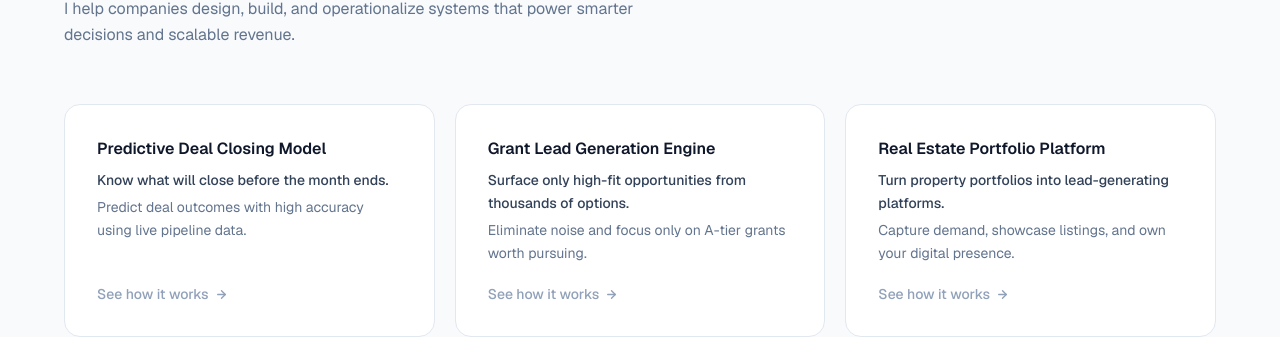
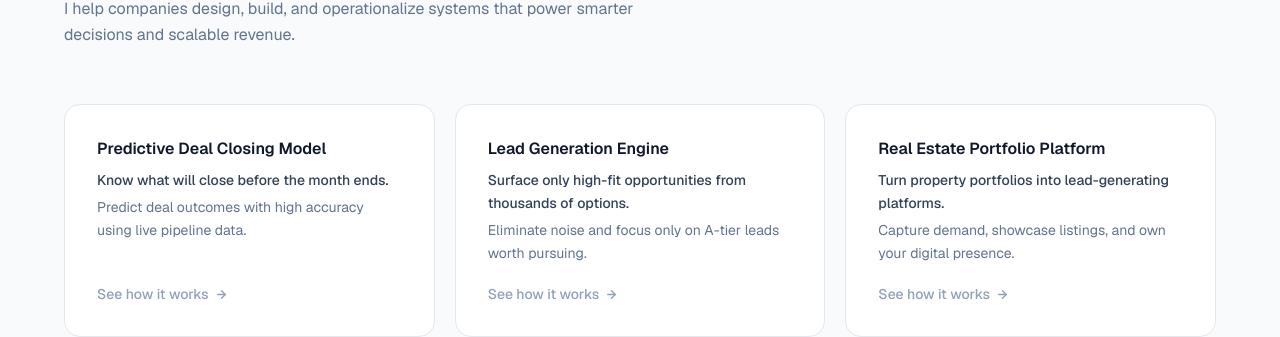
Before and after one commit to Drez22/consulting_website, a Next.js app in the folder consulting_website/: page / in a window 1280 px wide. Shown: the part 1599-1936 px from the top of the page. Built offline with nearby package versions, Linux system fonts and the light colour scheme.

Commit message:
Rename 'Grant Lead Generation Engine' to 'Lead Generation Engine'

```diff
--- a/consulting_website/app/page.tsx
+++ b/consulting_website/app/page.tsx
@@ -117,9 +117,9 @@ export default function Home() {
                   sub: "Predict deal outcomes with high accuracy using live pipeline data.",
                 },
                 {
-                  title: "Grant Lead Generation Engine",
+                  title: "Lead Generation Engine",
                   body: "Surface only high-fit opportunities from thousands of options.",
-                  sub: "Eliminate noise and focus only on A-tier grants worth pursuing.",
+                  sub: "Eliminate noise and focus only on A-tier leads worth pursuing.",
                 },
                 {
                   title: "Real Estate Portfolio Platform",
```
